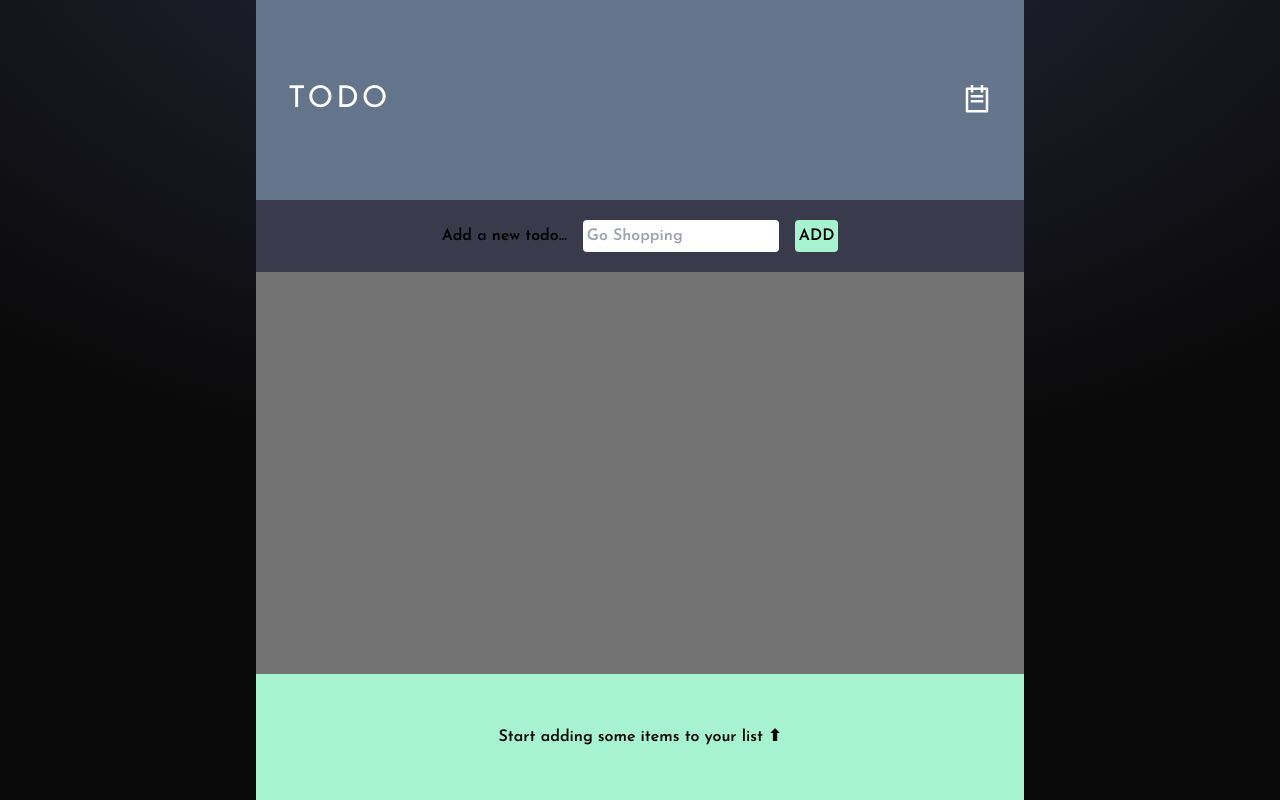
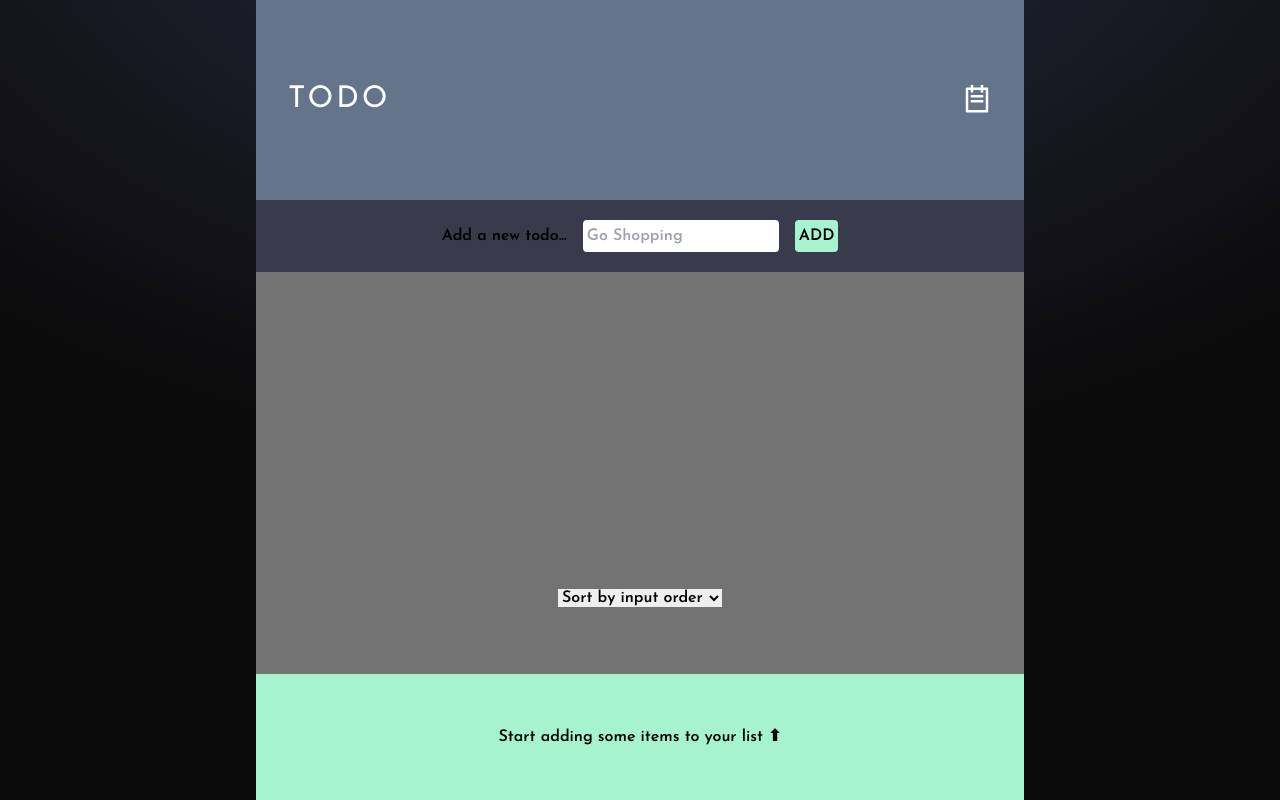
Before and after one commit to J-R77-stack/Shopping-to-get-list-react, a React (Vite) app: page / in a window 1280 px wide. Built offline with nearby package versions, Linux system fonts and the light colour scheme.

Commit message:
created sorting feature using dirived state for order added and done status

```diff
--- a/src/App.jsx
+++ b/src/App.jsx
@@ -89,10 +89,19 @@ function Form({ onAddingItems }) {
 }
 
 function List({ items, onDeletingItems, onToggleItems }) {
+  const [sortBy, setSortBy] = useState("input");
+
+  let sortedItems;
+
+  if (sortBy === "input") sortedItems = items;
+
+  if (sortBy === "done")
+    sortedItems = items.slice().sort((a, b) => Number(a.done) - Number(b.done));
+
   return (
     <div className="bg-neutral-500 p-[4rem] flex justify-between flex-col gap-4 items-center font-semibold">
       <ul className="list-none grid sm:grid-cols-3 gap-4">
-        {items.map((item) => (
+        {sortedItems.map((item) => (
           <Item
             item={item}
             key={item.id}
@@ -101,6 +110,13 @@ function List({ items, onDeletingItems, onToggleItems }) {
           />
         ))}
       </ul>
+      <div className="actions">
+        <select value={sortBy} onChange={(e) => setSortBy(e.target.value)}>
+          <option value="input">Sort by input order</option>
+          <option value="done">Sort by done status</option>
+        </select>
+        {/* <button onClick={onClearList}>Clear list</button> */}
+      </div>
     </div>
   );
 }
```
